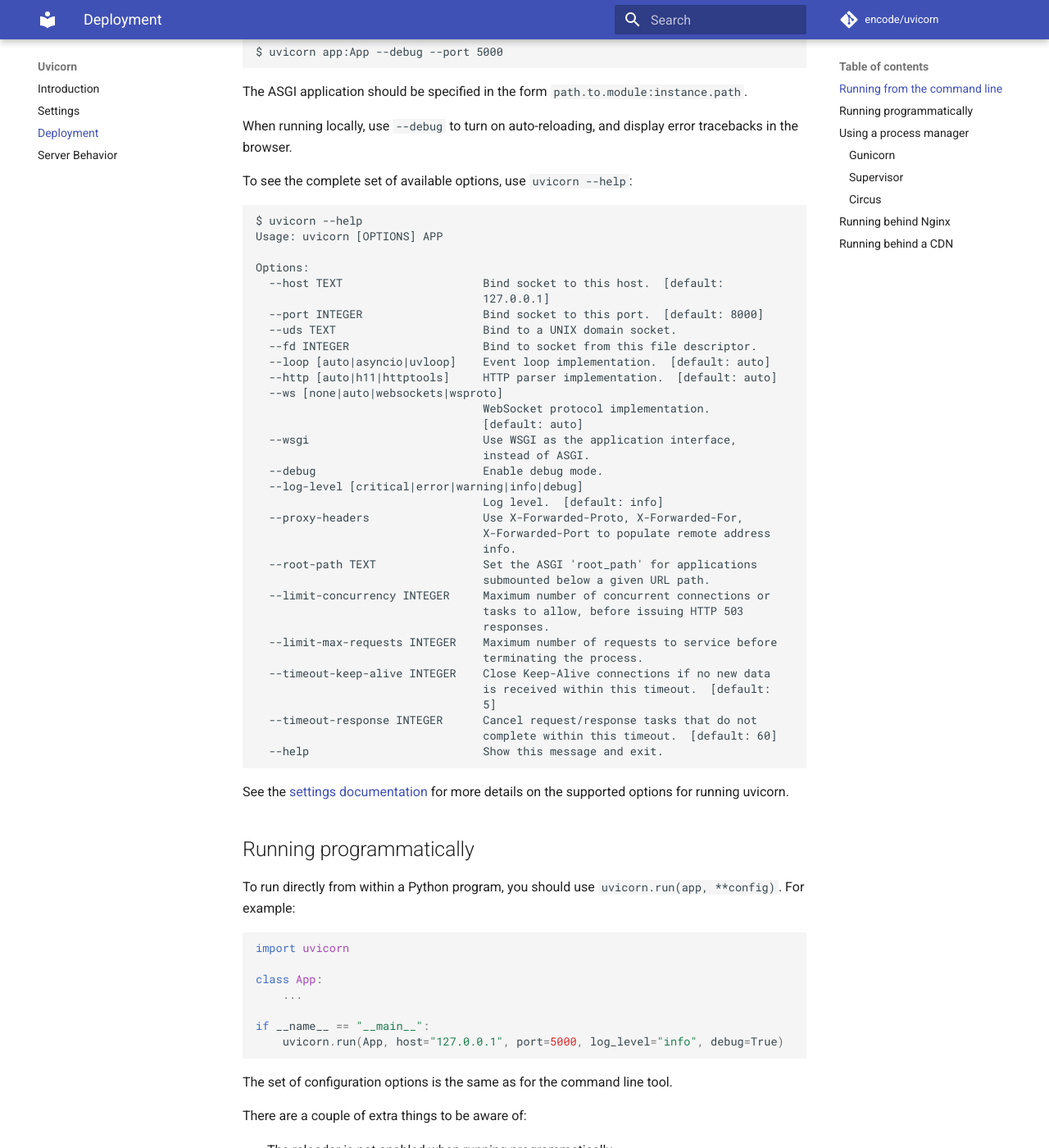
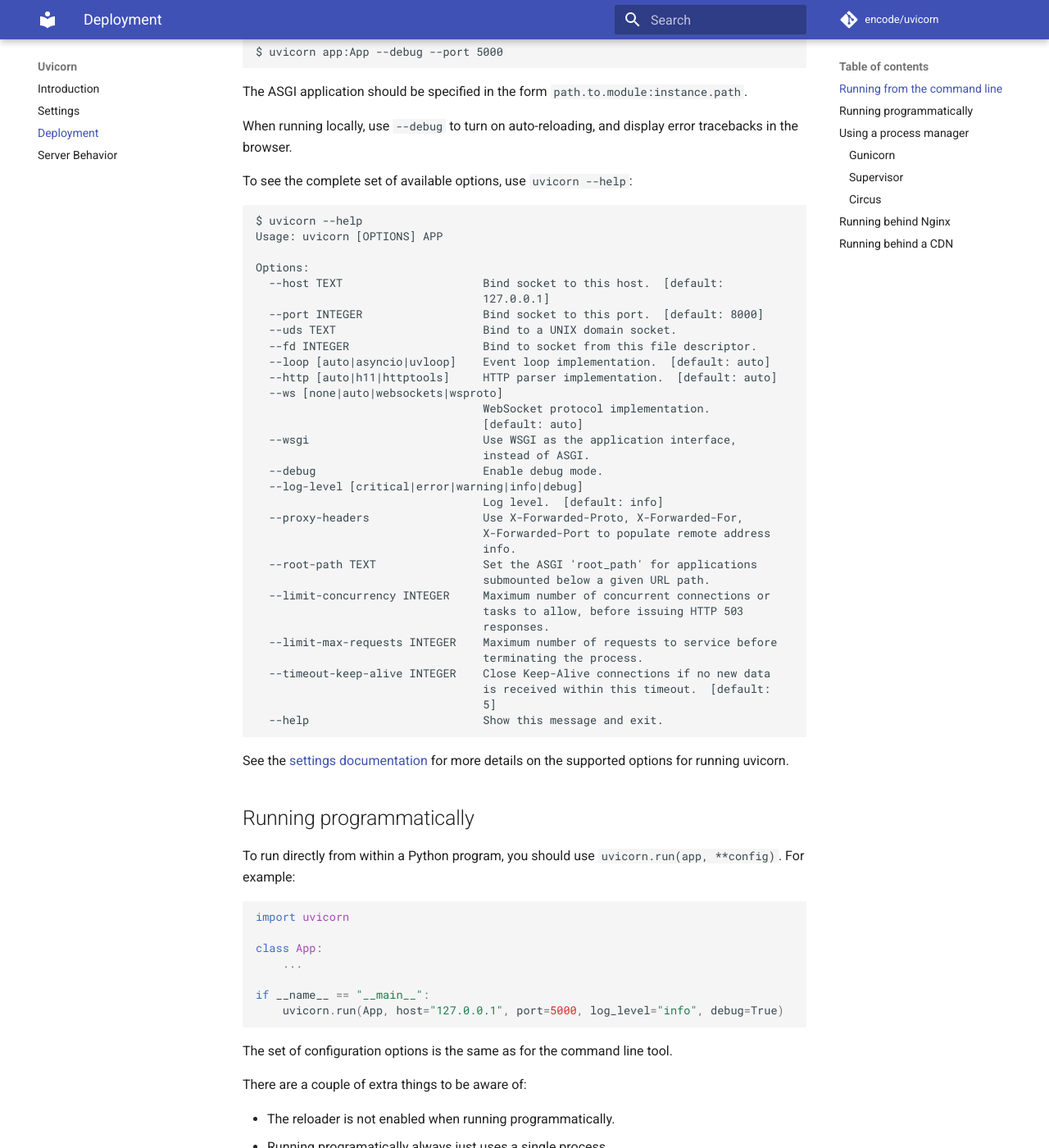
Before and after one commit to encode/uvicorn, an MkDocs documentation site: the page built from docs/deployment.md, in a window 1280 px wide and 1400 px high, scrolled down 504 px. Shown: the whole window at 82% size. Built offline with MkDocs 1.6.1 and Material for MkDocs 9.7.7, drawn with Linux system fonts in a browser that asks for light colours; comment, search, counter and statistics services are not loaded; old or Windows-style settings are respelled for this version of MkDocs.

Commit message:
Documentation for version 3.3

````diff
--- a/docs/deployment.md
+++ b/docs/deployment.md
@@ -56,8 +56,6 @@
   --timeout-keep-alive INTEGER    Close Keep-Alive connections if no new data
                                   is received within this timeout.  [default:
                                   5]
-  --timeout-response INTEGER      Cancel request/response tasks that do not
-                                  complete within this timeout.  [default: 60]
   --help                          Show this message and exit.
 ```
 
````
Also changed, not shown: docs/index.md (+0 -2 lines), docs/server-behavior.md (+0 -1 lines), docs/settings.md (+0 -1 lines).
